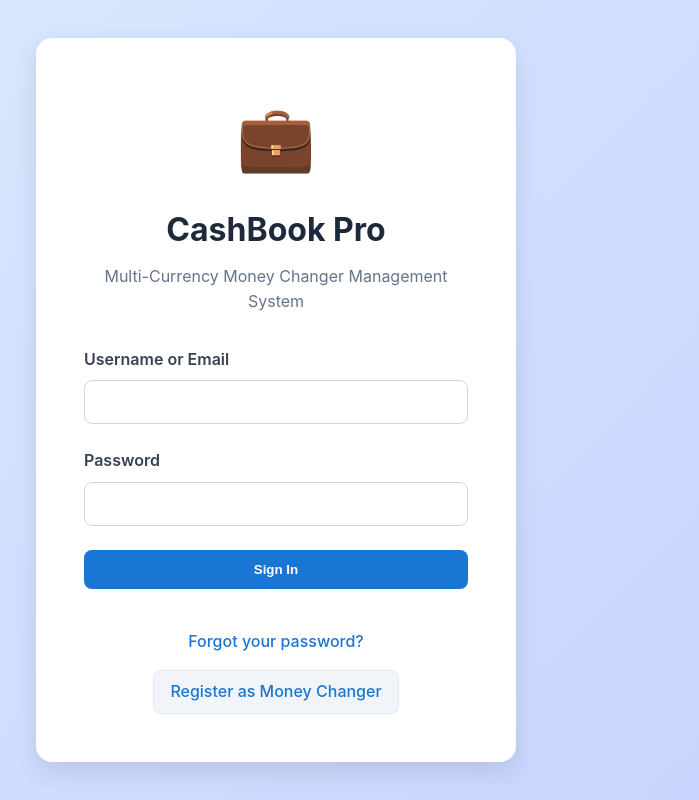
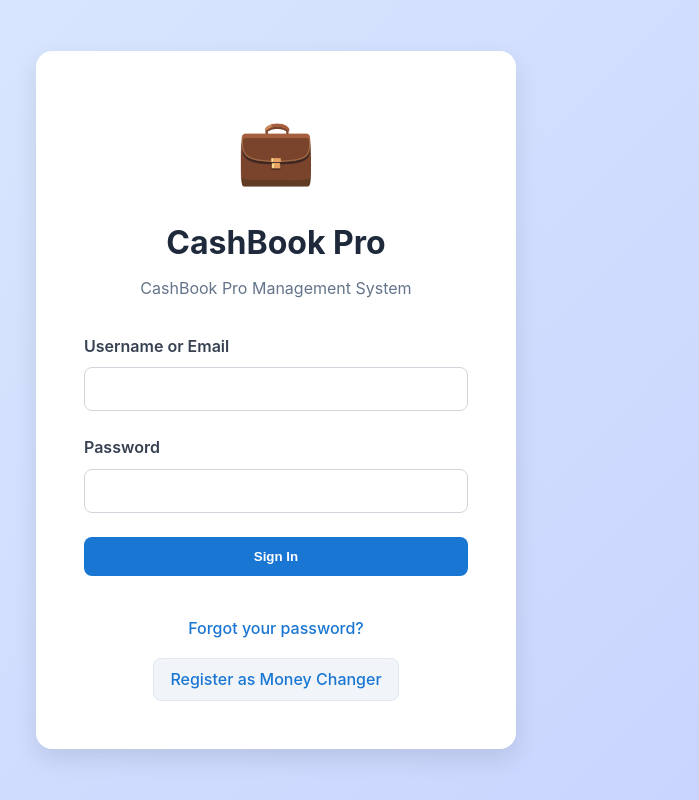
Before and after one commit to cadnaanahmed1/Cashbook-pro-System, a website: page index.html in a window 1280 px wide. Shown: the whole page, without its empty margins (364-1063 px from the left). Drawn offline with nearby package versions, Linux system fonts and the light colour scheme.

Commit message:
Update index.html

```diff
--- a/index.html
+++ b/index.html
@@ -3,7 +3,7 @@
 <head>
     <meta charset="UTF-8">
     <meta name="viewport" content="width=device-width, initial-scale=1.0">
-    <title>CashBook Pro - Money Changer Management</title>
+    <title>CashBook Pro</title>
     <link rel="stylesheet" href="style.css">
     <script src="https://cdnjs.cloudflare.com/ajax/libs/jspdf/2.5.1/jspdf.umd.min.js"></script>
     <script src="https://cdnjs.cloudflare.com/ajax/libs/xlsx/0.18.5/xlsx.full.min.js"></script>
@@ -32,7 +32,7 @@
                     <div class="auth-header">
                         <div class="auth-logo">💼</div>
                         <h1>CashBook Pro</h1>
-                        <p>Multi-Currency Money Changer Management System</p>
+                        <p>CashBook Pro Management System</p>
 <!--                         <div class="status-badge success">Enhanced MongoDB Simulation Active</div> -->
                     </div>
 
```
